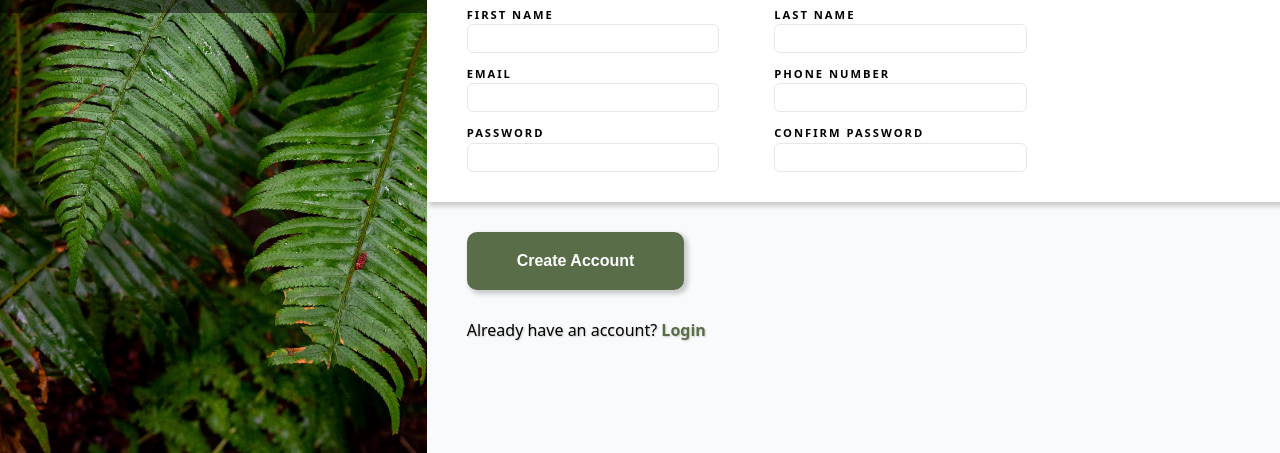
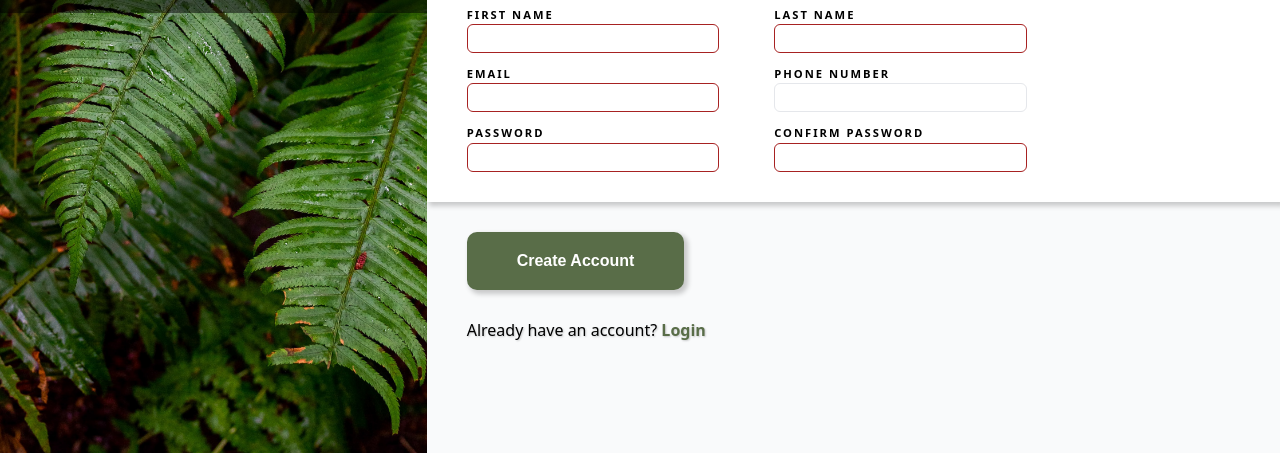
Before and after one commit to davmedeiros/sign-up-form, a plain HTML site: page index.html in a window 1280 px wide. Shown: the part 347-800 px from the top of the page. Drawn offline with Linux system fonts and the light colour scheme.

Commit message:
Add min length to password and style invalid

```diff
--- a/css/styles.css
+++ b/css/styles.css
@@ -172,6 +172,10 @@ input:focus {
 	box-shadow: 3px 3px 5px 1px rgba(0, 0, 0, 0.2);
 }
 
+input:invalid {
+	border-color: rgb(167, 34, 34);
+}
+
 main > div:last-child {
 	display: flex;
 	flex-direction: column;
--- a/index.html
+++ b/index.html
@@ -46,11 +46,11 @@
         </div>
         <div class="field">
           <label class="error" for="password">PASSWORD</label>
-          <input type="password" name="password" id="password" required>
+          <input type="password" name="password" id="password" required minlength="8" title="Please, use a password with at least 8 characters">
         </div>
         <div class="field">
           <label class="error" for="confirm-password">CONFIRM PASSWORD</label>
-          <input type="password" name="confirmPassword" id="confirm-password" required>
+          <input type="password" name="confirmPassword" id="confirm-password" required minlength="8" title="Please, use a password with at least 8 characters">
         </div>
       </form>
     </div>
```
